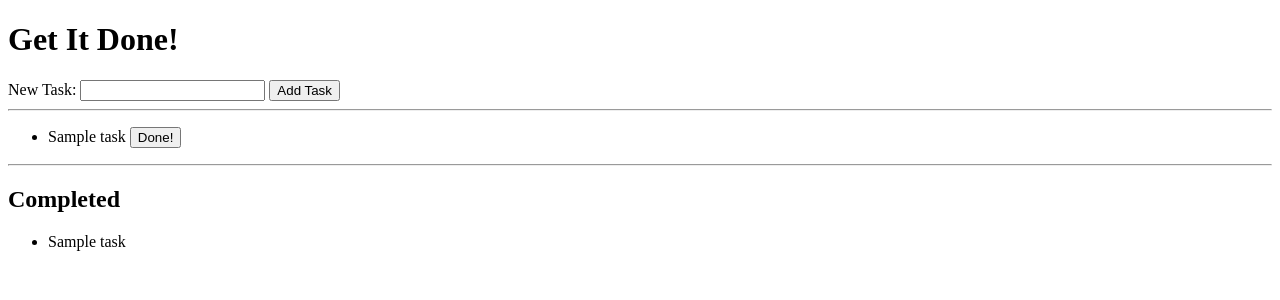
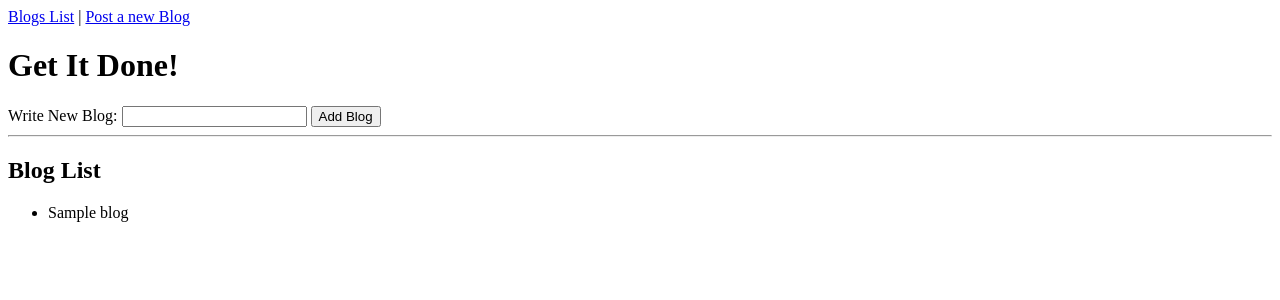
Before and after one commit to ThomasEichy/build-a-blog, a Flask app: template templates/todos.html in a window 1280 px wide. Shown: the top 300 px of the page. Run offline with Flask 2, Linux system fonts and the light colour scheme; tables that the repository leaves empty hold one stand-in row (values such as "Sample post"); the template is opened without the code that fills it: values that come from a table or form of the project are taken from there, most other values are stand-ins (such as "Sample title", 1, 10 or a date in 2020); data that the repository does not hold is empty.

Commit message:
That thing

```diff
--- a/main.py
+++ b/main.py
@@ -4,47 +4,58 @@ from flask_sqlalchemy import SQLAlchemy
 
 app = Flask(__name__)
 app.config['DEBUG'] = True
-app.config['SQLALCHEMY_DATABASE_URI'] = 'mysql+pymysql://blog:blog@localhost:3306/blog'
+app.config['SQLALCHEMY_DATABASE_URI'] = 'mysql+pymysql://blog:gato@localhost:3306/blog'
 app.config['SQLALCHEMY_ECHO'] = True
 db = SQLAlchemy(app)
 
 
-class Task(db.Model):
+class Blog(db.Model):
 
     id = db.Column(db.Integer, primary_key=True)
+    blog_title = db.Column(db.String(30))
     name = db.Column(db.String(120))
     completed = db.Column(db.Boolean)
 
-    def __init__(self, name):
+    def __init__(self, blog_title, name):
+        self.blog_title = blog_title
         self.name = name
         self.completed = False
+
 
 
 @app.route('/', methods=['POST', 'GET'])
 def index():
 
+    completed_blogs = Blog.query.all()
+    return render_template('blogs.html',title="Blog Feed!",
+        completed_blogs=completed_blogs)
+
+
+@app.route('/new-blog', methods=['POST', 'GET'])
+def new_post():
+
     if request.method == 'POST':
-        task_name = request.form['task']
-        new_task = Task(task_name)
-        db.session.add(new_task)
+        blog_title = request.form['blog-title']
+        blog_doc = request.form['blog']
+        if blog_title == "":
+            error1 = "Please enter something in the blog title."
+            return render_template('newpost.html',title="New Post!",
+            error1=error1, titlearea=blog_title, textarea=blog_doc)
+        if blog_doc == "":
+            error2 = "Please enter something in the blog body."
+            return render_template('newpost.html',title="New Post!",
+            error2=error2, titlearea=blog_title, textarea=blog_doc)
+        new_blog = Blog(blog_title, blog_doc)
+        db.session.add(new_blog)
         db.session.commit()
 
-    tasks = Task.query.filter_by(completed=False).all()
-    completed_tasks = Task.query.filter_by(completed=True).all()
-    return render_template('todos.html',title="Get It Done!",
-        tasks=tasks, completed_tasks=completed_tasks)
+    #blog_id = int(request.form['blog-id'])
+    #blog = Blog.query.get(blog_id)
+    #blog.completed = True
+    #db.session.add(blog)
+    #db.session.commit()
 
-
-@app.route('/delete-task', methods=['POST'])
-def delete_task():
-
-    task_id = int(request.form['task-id'])
-    task = Task.query.get(task_id)
-    task.completed = True
-    db.session.add(task)
-    db.session.commit()
-
-    return redirect('/')
+    return render_template('newpost.html',title="New Post!")
 
 
 if __name__ == '__main__':
--- a/templates/base.html
+++ b/templates/base.html
@@ -4,6 +4,10 @@
         <title>{{title}}</title>
     </head>
 <body>
+        <nav>
+            <a href="/">Blogs List</a> |
+            <a href="/new-blog">Post a new Blog</a>
+        </nav>
 
     {% block content %}
     {% endblock %}
--- a/templates/todos.html
+++ b/templates/todos.html
@@ -4,38 +4,19 @@
     <h1>Get It Done!</h1>
     <form method='post'>
         <label>
-            New Task:
-            <input type="text" name='task' />
+            Write New Blog:
+            <input type="text" name='blog' />
         </label>
-        <input type="submit" value='Add Task' />
+        <input type="submit" value='Add Blog' />
     </form>
 
     <hr />
 
-    {% if tasks|length == 0 %}
-    <p>No tasks yet</p>
-    {% else %}
-
-        <ul>
-            {% for task in tasks %}
-            <li>{{task.name}}
-                <form method="POST" action="/delete-task" style="display:inline-block;">
-                    <input type="hidden" name="task-id" value="{{task.id}}" />
-                    <input type="submit" value="Done!" />
-                </form>
-            </li>
-            {% endfor %}
-        </ul>
-
-    {% endif %}
-
-    <hr />
-
-    <h2>Completed</h2>
+    <h2>Blog List</h2>
 
     <ul>
-        {% for task in completed_tasks %}
-        <li>{{task.name}}</li>
+        {% for blog in completed_blogs %}
+        <li>{{blog.name}}</li>
         {% endfor %}
     </ul>
 
```
Also changed, not shown: templates/blogs.html (added, +15 -0 lines), templates/newpost.html (added, +21 -0 lines), 1 other file.
